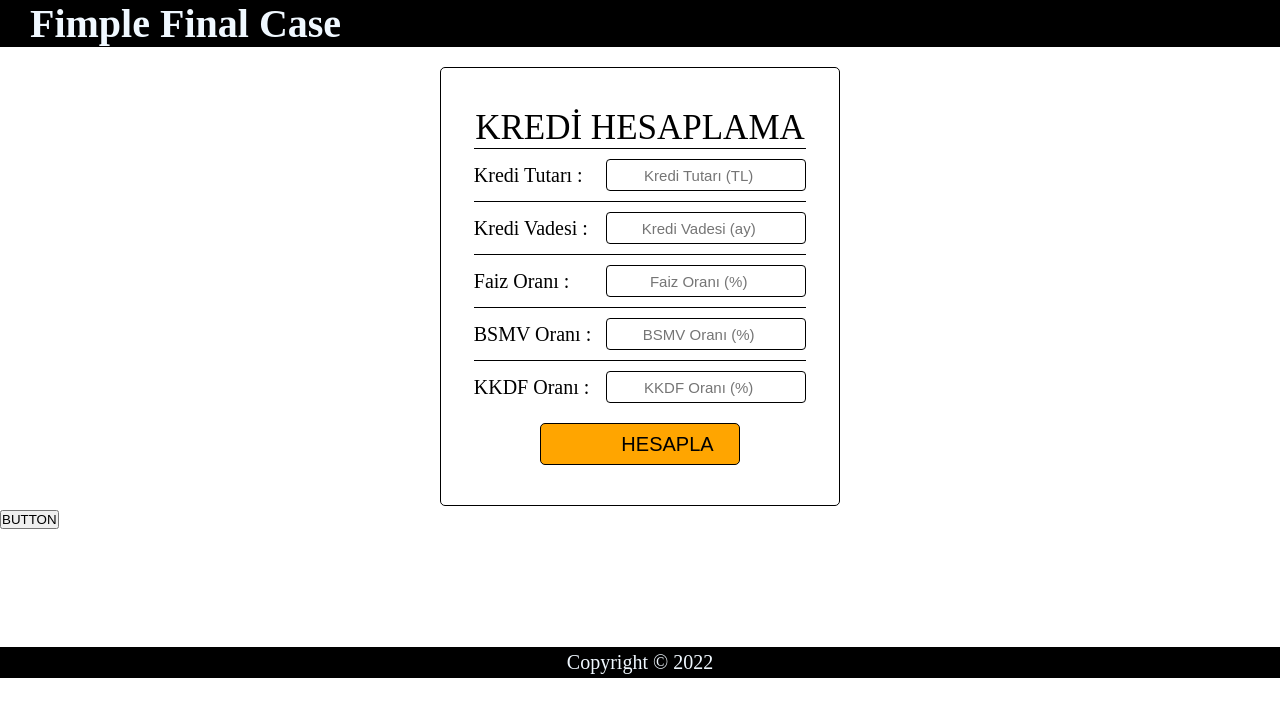
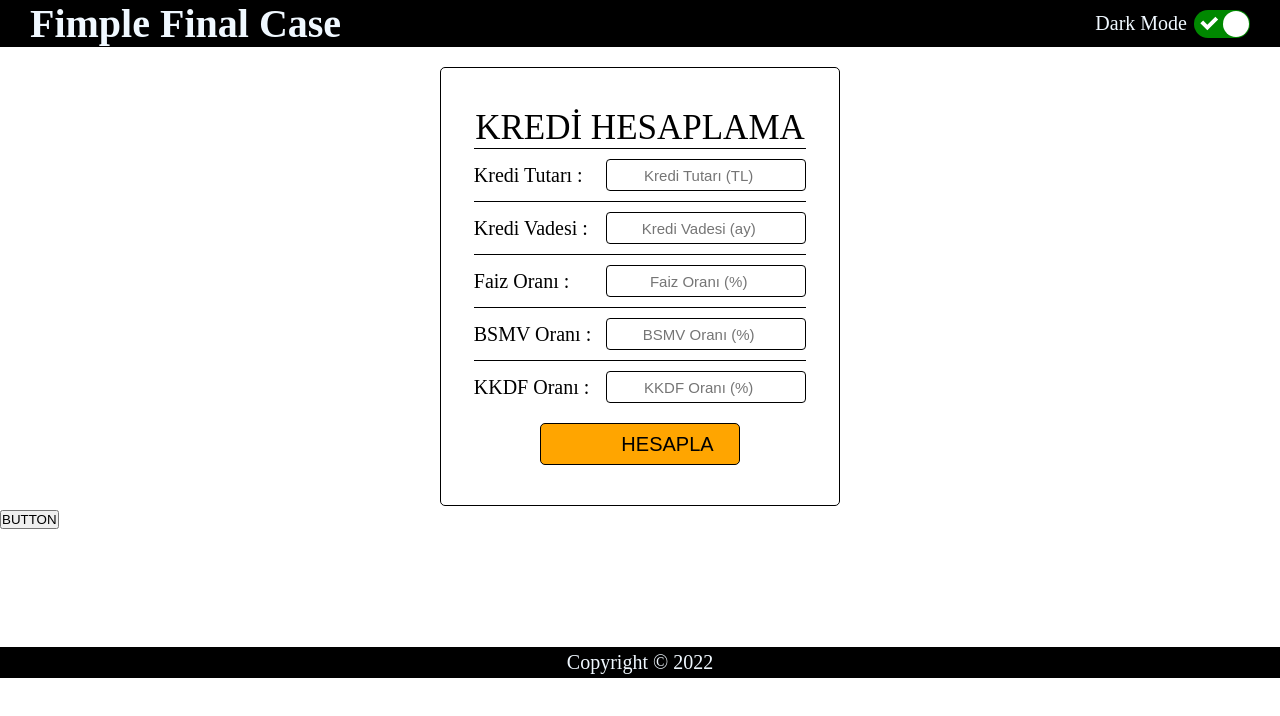
Before and after one commit to canerguler00/Fimple-Credit-Calculator-Case, a React (Create React App) app: page / in a window 1280 px wide. Shown: the top 716 px of the page. Built offline with nearby package versions, Linux system fonts and the light colour scheme.

Commit message:
dark mode added

```diff
--- a/package.json
+++ b/package.json
@@ -10,6 +10,7 @@
     "react-dom": "^18.2.0",
     "react-router-dom": "^6.3.0",
     "react-scripts": "5.0.1",
+    "react-switch": "^7.0.0",
     "web-vitals": "^2.1.4"
   },
   "scripts": {
--- a/src/App.css
+++ b/src/App.css
@@ -52,6 +52,7 @@ footer-info{
   width: 400px;
   height: 400p;
   border-radius: 5px;
+  background-color: white;
 }
 .content-h1{
   font-size: 35px;
@@ -117,7 +118,9 @@ footer-info{
   border: 1 px solid black;
   margin-top: 20px;
   margin-bottom: 150px;
+
 }
+
 .content-h3{
   font-size: 22px;
   padding: 5px 0;
@@ -133,6 +136,7 @@ footer-info{
   border: 1px solid black;
   padding: 2rem 30px;
   border-radius: 5px;
+  background-color: white;
 }
 .table-title{
   text-align: center;
@@ -143,6 +147,7 @@ table {
   width: 90%;
   margin-left: auto;
   margin-right: auto;
+
 }
 td, th {
   border: 1px solid #dddddd;
@@ -150,3 +155,22 @@ td, th {
   padding: 8px;
   text-align: center;
 }
+#dark{
+  background-color: rgb(56, 51, 51);
+}
+#light{
+  background-color: white;
+}
+.table-content{
+  background-color: white;
+  margin: 10px 25px;
+  padding: 10px 0;
+}
+.toggle{
+  display: flex;
+  justify-content: center;
+  align-items: center;
+}
+.switch-span{
+  margin-right: 7px;
+}
--- a/src/App.js
+++ b/src/App.js
@@ -2,6 +2,7 @@ import './App.css';
 import Layout from './pages/Layout';
 import { useState } from 'react';
 import { UserContext } from './context/UserContext';
+import { ThemeContext } from './context/ThemeContext';
 
 function App() {
   const [enteredMount, setEnteredMount] = useState("");
@@ -13,8 +14,15 @@ function App() {
   const [isTrue, setIsTrue] = useState(false);
   const [isTable, setIsTable] = useState(false)
 
+  const [theme, setTheme] = useState("light")
+
+  const toggleTheme = () => {
+    setTheme((curr)=> curr === "dark" ? "light" : "dark")
+  }
+
   return (
-    <div className="App">
+    <div className="App" id={theme}>
+      <ThemeContext.Provider value={{theme, setTheme, toggleTheme}}>
         <UserContext.Provider value={{enteredMount, setEnteredMount,
                                       enteredMonths, setEnteredMonths,
                                       enteredInterestRate, setEnteredInterestRate,
@@ -27,6 +35,7 @@ function App() {
            }>
           <Layout />
         </UserContext.Provider>
+      </ThemeContext.Provider>
     </div>
   );
 }
--- a/src/Components/ContentItem.js
+++ b/src/Components/ContentItem.js
@@ -15,9 +15,9 @@ function ContentItem() {
 
   return (
     < >{isTrue ? (
-        <div >
-          {creditData.map((item) => (
-            <div key={item.id} className='content-item'>
+        <div className='content-staff'>
+          {creditData.map((item, index) => (
+            <div key={index} className='content-item'>
               <div className='content-card'>
               <h3 className='content-h3'>Kredi tutarı</h3>
               <h2 className='content-h2'>
--- a/src/Components/Tabledeneme.js
+++ b/src/Components/Tabledeneme.js
@@ -20,14 +20,13 @@ function Tabledeneme() {
 
   const { enteredMount, setEnteredMount } = useContext(UserContext);
   const { enteredMonths, setEnteredMonths } = useContext(UserContext);
-  const { enteredInterestRate, setEnteredInterestRate } =
-    useContext(UserContext);
+  const { enteredInterestRate, setEnteredInterestRate } = useContext(UserContext);
   const { enteredBsmv, setEnteredBsmv } = useContext(UserContext);
   const { enteredKkdf, setEnteredKkdf } = useContext(UserContext);
   const { isTable, setIsTable } = useContext(UserContext);
 
   const addTable = () => {
-    console.log("deneme");
+
     let mainAmount = 20000;
     let amountStyle = 100;
     let mainPaymentStyle = 0;
@@ -35,28 +34,40 @@ function Tabledeneme() {
     let rate = 2;
 
     let taksittutarı = parseFloat(
-      (enteredMount *
-        ((enteredInterestRate / 100) *
-          (1 + enteredKkdf / 100 + enteredBsmv / 100))) /
-        (1 -
-          1 /
-            Math.pow(
-              1 +
-                (enteredInterestRate / 100) *
-                  (1 + enteredKkdf / 100 + enteredBsmv / 100),
-              enteredMonths
-            ))
-    ).toLocaleString("tr-TR", {
+      (enteredMount *((enteredInterestRate / 100) * (1 + enteredKkdf / 100 + enteredBsmv / 100))) /
+        (1 - 1 / Math.pow(1 + (enteredInterestRate / 100) * (1 + enteredKkdf / 100 + enteredBsmv / 100),
+         enteredMonths)))
+         .toLocaleString("tr-TR", {
       style: "currency",
       currency: "TRY",
     });
 
+
+    let ana = enteredMount
+
     for (let i = 1; i <= enteredMonths; i++) {
-      amountStyle = amountStyle - 100 / enteredMonths;
-      mainAmount += 100 / enteredMonths;
-      let paymentPercent = (mainAmount * (rate / 100) * 30) / 365;
-      let mainPayment = payment - mainPaymentStyle;
-      mainAmount = mainAmount - mainPayment;
+      console.log(ana);
+
+      let taksit = 9956.46
+      let faiz_oranı = enteredInterestRate
+      // let ay = 12
+      let bsmv = enteredBsmv / 100
+      let kkdf = enteredKkdf / 100
+      let faiz = Number((ana * (faiz_oranı/100)).toFixed(2))
+      let bsmvson = Number((faiz * bsmv).toFixed(2));
+      let kkdfson = Number((faiz * kkdf).toFixed(2));
+      let anapara = ((Number(taksit)) -(((faiz + bsmvson + kkdfson)))).toFixed(2)
+      ana = (ana - anapara).toFixed(2)
+      var deg = ana
+      console.log(deg);
+
+      console.log(ana);
+
+      // amountStyle = amountStyle - 100 / enteredMonths;
+      // mainAmount += 100 / enteredMonths;
+      // let paymentPercent = (mainAmount * (rate / 100) * 30) / 365;
+      // let mainPayment = payment - mainPaymentStyle;
+      // mainAmount = mainAmount - mainPayment;
 
       setCreateTable((createTable) => [
         ...createTable,
@@ -64,17 +75,11 @@ function Tabledeneme() {
         <tr>
           <td>{i}</td>
           <td>{taksittutarı}</td>
-          <td></td>
-          <td>
-            <div className="table_main__payment">{Math.round(mainPayment)}</div>
-          </td>
-          <td>
-            <div className="table_main__amount">
-              {mainAmount > 0 ? Math.round(mainAmount) : 0}
-            </div>
-          </td>
-          <td>{i}</td>
-          <td>{taksittutarı}</td>
+          <td>{anapara}</td>
+          <td>{deg}</td>
+          <td>{faiz}</td>
+          <td>{kkdfson}</td>
+          <td>{bsmvson}</td>
         </tr>,
       ]);
     }
@@ -85,7 +90,7 @@ function Tabledeneme() {
       <button onClick={(e) => addTable(e)}>BUTTON</button>
 
       {isTable ? (
-        <div>
+        <div className="table-content">
           <h3 className="table-title">GERİ ÖDEME PLANI TABLOSU</h3>
           <br /> <table>
           {createTable}
--- /dev/null
+++ b/src/context/ThemeContext.js
@@ -0,0 +1,3 @@
+import { createContext } from "react";
+
+export const ThemeContext = createContext();
--- a/src/pages/Navbar.js
+++ b/src/pages/Navbar.js
@@ -1,9 +1,21 @@
 import React from "react";
+import { useContext } from 'react';
+import { ThemeContext } from "../context/ThemeContext";
+import ReactSwitch from "react-switch";
 
 function Navbar() {
+  const { theme, setTheme } = useContext(ThemeContext);
+  const {toggleTheme} = useContext(ThemeContext);
+
+
   return (
     <div className="navbar">
       <h1>Fimple Final Case</h1>
+      <div className="toggle">
+        <span className="switch-span">Dark Mode</span>
+        <ReactSwitch onChange={toggleTheme} checked={theme === "light"}/>
+      </div>
+
     </div>
   );
 }
```
Also changed, not shown: 1 other file (tests, documents, lock files or other folders). Lines whose indentation alone changed are shown as unchanged.
